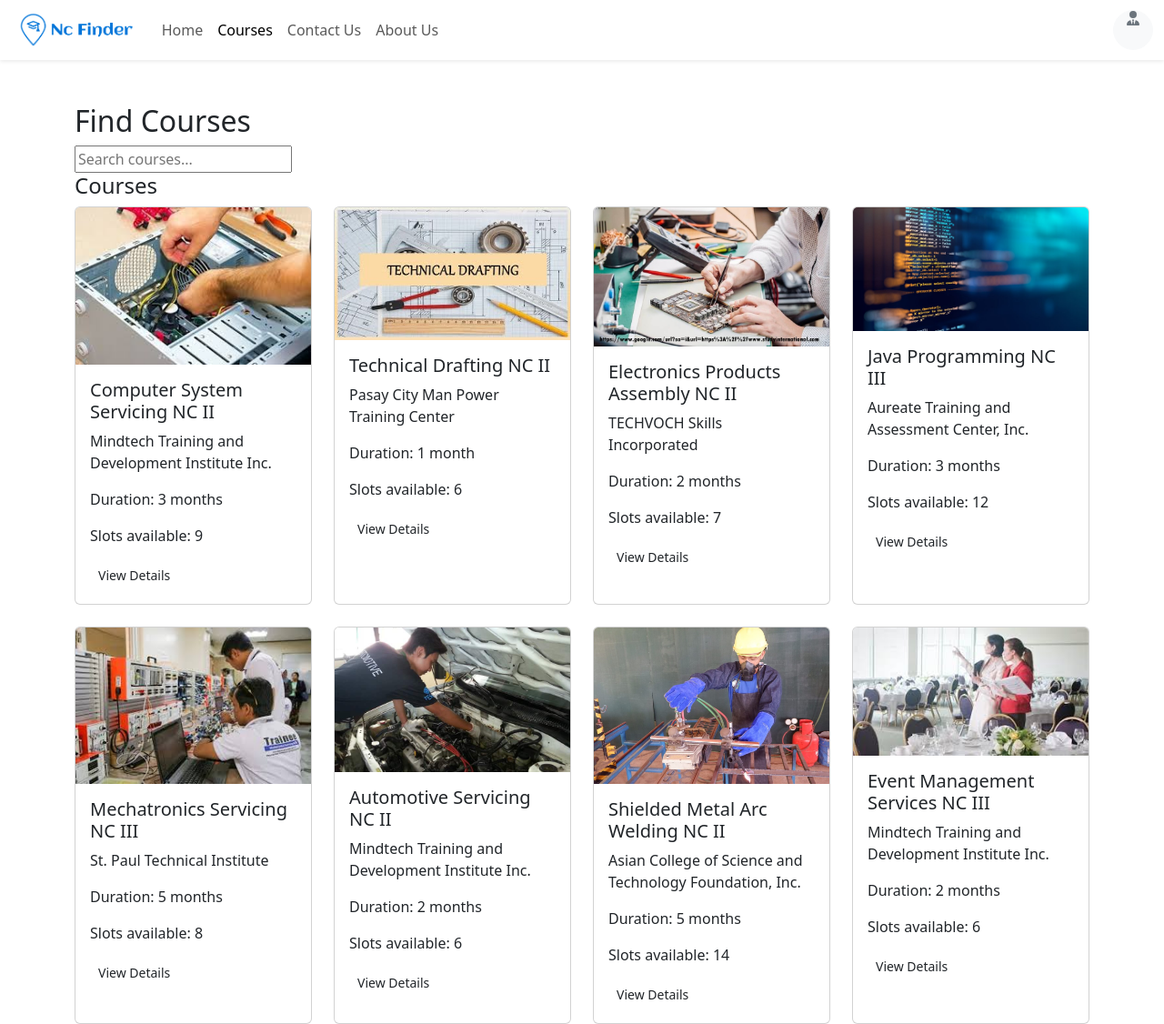
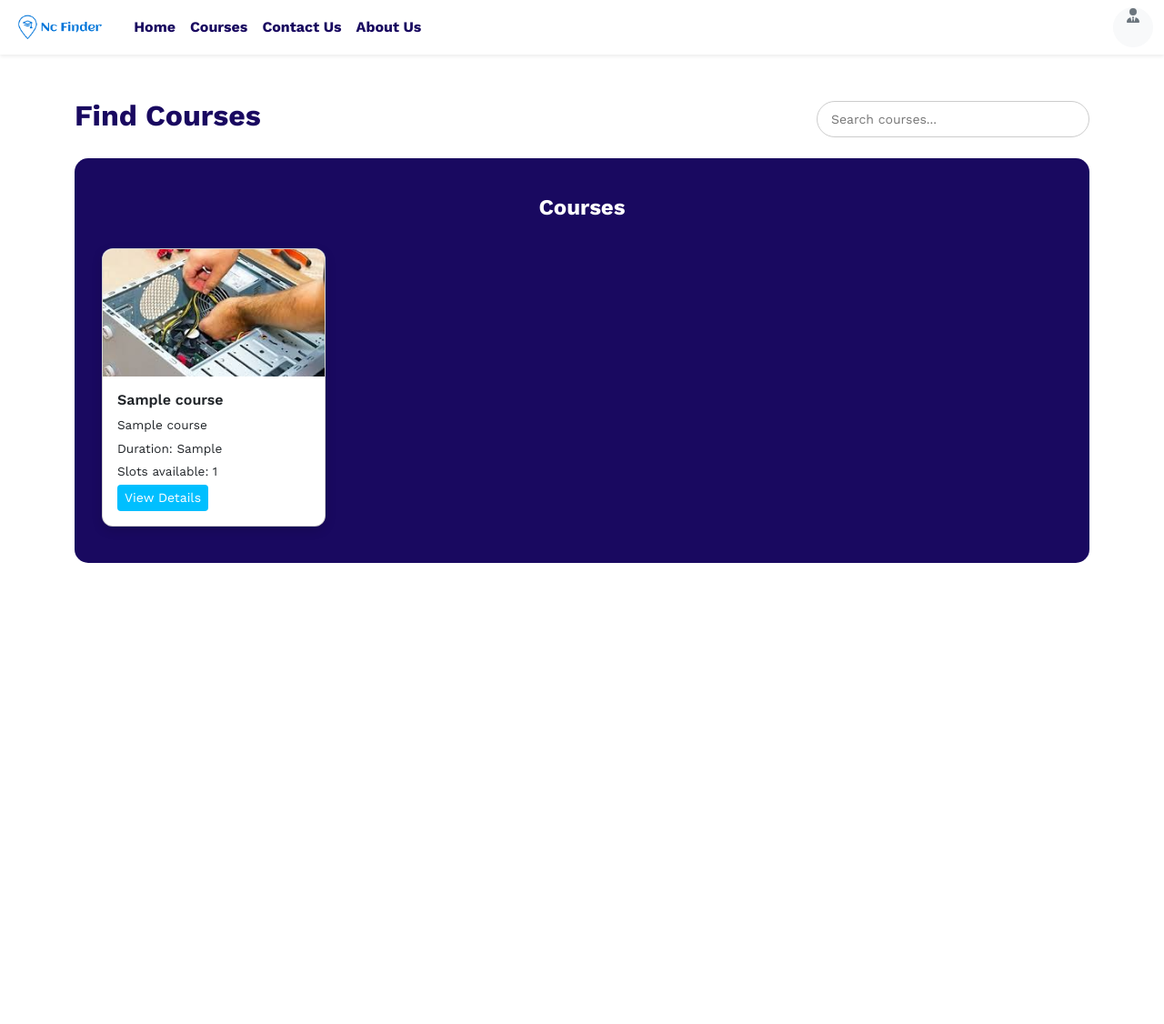
Before and after one commit to lyn212-cpu/Capstone, a PHP site: page /pages/FindCourse.php in a window 1280 px wide. Shown: the whole page at 91% size. After the commit the page ends 619 px from the top, so only its background shows below. Run offline with PHP 8.4, Linux system fonts and the light colour scheme; tables that the repository leaves empty hold one stand-in row (values such as "Sample post"); some libraries are stand-ins or nearby versions.

Commit message:
css and database
Added a css file for find course and also added all of the courses inside the find course button

```diff
--- a/UserInterface/pages/FindCourse.php
+++ b/UserInterface/pages/FindCourse.php
@@ -1,3 +1,11 @@
+<?php
+include '../../Backend/connect.php';
+
+// Fetch courses from the database
+$sql = "SELECT * FROM nc_course";
+$result = $conn->query($sql);
+?>
+
 <!DOCTYPE html>
 <html lang="en">
 
@@ -8,7 +16,7 @@
 
     <link rel="stylesheet" href="../../css/bootstrap.min.css">
     <script src="../../js/bootstrap.bundle.min.js"></script>
-    <link rel="stylesheet" href="../../Assets/style.css">
+    <link rel="stylesheet" href="../../css/find_course.css">
     <script src="https://use.fontawesome.com/releases/v6.3.0/js/all.js" crossorigin="anonymous"></script>
 </head>
 
@@ -50,140 +58,71 @@
             </div>
         </div>
 
+        <?php
+        $courseAssets = [
+            'Computer System Servicing NC II' => [
+                'img' => '../../Assets/COURSE_BG/css.jpg',
+                'details' => 'course_detailsCSS.php'
+            ],
+            'Technical Drafting NC II' => [
+                'img' => '../../Assets/COURSE_BG/TD.jpg',
+                'details' => 'course_detailsTD.php'
+            ],
+            'Electronics Products Assembly NC II' => [
+                'img' => 'EPAS.jpg',
+                'details' => 'course_detailsEPAS.php'
+            ],
+            'Java Programming NC III' => [
+                'img' => 'JAVA.jpg',
+                'details' => 'course_detailsJAVA.php'
+            ],
+            'Mechatronics Servicing NC III' => [
+                'img' => 'MCS.jpg',
+                'details' => 'course_detailsMS.php'
+            ],
+            'Automotive Servicing NC II' => [
+                'img' => 'AMS.jpg',
+                'details' => 'course_detailsAMS.php'
+            ],
+            'Shielded Metal Arc Welding NC II' => [
+                'img' => 'SMAW.jpg',
+                'details' => 'course_detailsSMAW.php'
+            ],
+            'Event Management Services NC III' => [
+                'img' => 'EMS.jpg',
+                'details' => 'course_detailsEMS.php'
+            ],
+            // Add more courses as needed
+        ];
+        ?>
         <!-- Course Section -->
         <div class="courses-wrapper">
             <h4>Courses</h4>
 
             <div class="row row-cols-1 row-cols-sm-2 row-cols-md-3 row-cols-lg-4 g-4" id="coursesRow">
-                <!-- Card 1 -->
+                <?php if ($result && $result->num_rows > 0): ?>
+                    <?php while ($row = $result->fetch_assoc()): ?>
                         <div class="col">
                             <div class="card h-100">
                                 <img src="../../Assets/COURSE_BG/css.jpg" class="card-img-top" alt="Course Image">
                                 <div class="card-body">
                                     <div>
-                                <h5 class="card-title">Computer System Servicing NC II</h5>
-                                <p>Mindtech Training and Development Institute Inc.</p>
-                                <p>Duration: 3 months</p>
-                                <p>Slots available: 9</p>
+                                        <h5 class="card-title"><?php echo htmlspecialchars($row['course_name']); ?></h5>
+                                        <p><?php echo htmlspecialchars($row['training_center_name']); ?></p>
+                                        <p>Duration: <?php echo htmlspecialchars($row['duration']); ?></p>
+                                        <p>Slots available: <?php echo htmlspecialchars($row['slots_available']); ?></p>
                                     </div>
-                            <a href="course_detailsCSS.php" class="btn btn-view btn-sm">View Details</a>
+                                    <a href="course_detailsCSS.php?id=<?php echo $row['course_id']; ?>"
+                                        class="btn btn-view btn-sm">View Details</a>
                                 </div>
                             </div>
                         </div>
-
-                <!-- Card 2 -->
+                    <?php endwhile; ?>
+                <?php else: ?>
                     <div class="col">
-                    <div class="card h-100">
-                        <img src="../../Assets/COURSE_BG/TD.jpg" class="card-img-top" alt="Course Image">
-                        <div class="card-body">
-                            <div>
-                                <h5 class="card-title">Technical Drafting NC II</h5>
-                                <p>Pasay City Man Power Training Center</p>
-                                <p>Duration: 1 month</p>
-                                <p>Slots available: 6</p>
+                        <div class="alert alert-info w-100">No courses found.</div>
                     </div>
-                            <a href="course_detailsTD.php" class="btn btn-view btn-sm">View Details</a>
-                        </div>
-                    </div>
-                </div>
-
-                <!-- Card 3 -->
-                <div class="col">
-                    <div class="card h-100">
-                        <img src="../../Assets/COURSE_BG/EPAS.jpg" class="card-img-top" alt="Course Image">
-                        <div class="card-body">
-                            <div>
-                                <h5 class="card-title">Electronics Products Assembly NC II</h5>
-                                <p>TECHVOCH Skills Incorporated</p>
-                                <p>Duration: 2 months</p>
-                                <p>Slots available: 7</p>
-                            </div>
-                            <a href="course_detailsEPAS.php" class="btn btn-view btn-sm">View Details</a>
-                        </div>
-                    </div>
-                </div>
-
-                <!-- Card 4 -->
-                <div class="col">
-                    <div class="card h-100">
-                        <img src="../../Assets/COURSE_BG/JAVA.jpg" class="card-img-top" alt="Course Image">
-                        <div class="card-body">
-                            <div>
-                                <h5 class="card-title">Java Programming NC III</h5>
-                                <p>Aureate Training and Assessment Center, Inc.</p>
-                                <p>Duration: 3 months</p>
-                                <p>Slots available: 12</p>
-                            </div>
-                            <a href="course_detailsJAVA.php" class="btn btn-view btn-sm">View Details</a>
-                        </div>
-                    </div>
-                </div>
-
-                <!-- Card 5 -->
-                <div class="col">
-                    <div class="card h-100">
-                        <img src="../../Assets/COURSE_BG/MCS.jpg" class="card-img-top" alt="Course Image">
-                        <div class="card-body">
-                            <div>
-                                <h5 class="card-title">Mechatronics Servicing NC III</h5>
-                                <p>St. Paul Technical Institute</p>
-                                <p>Duration: 5 months</p>
-                                <p>Slots available: 8</p>
-                            </div>
-                            <a href="course_detailsMS.php" class="btn btn-view btn-sm">View Details</a>
-                        </div>
-                    </div>
-                </div>
-
-                <!-- Card 6 -->
-                <div class="col">
-                    <div class="card h-100">
-                        <img src="../../Assets/COURSE_BG/AMS.jpg" class="card-img-top" alt="Course Image">
-                        <div class="card-body">
-                            <div>
-                                <h5 class="card-title">Automotive Servicing NC II</h5>
-                                <p>Mindtech Training and Development Institute Inc.</p>
-                                <p>Duration: 2 months</p>
-                                <p>Slots available: 6</p>
-                            </div>
-                            <a href="course_detailsAMS.php" class="btn btn-view btn-sm">View Details</a>
-                        </div>
-                    </div>
-                </div>
-
-                <!-- Card 7 -->
-                <div class="col">
-                    <div class="card h-100">
-                        <img src="../../Assets/COURSE_BG/SMAW.jpg" class="card-img-top" alt="Course Image">
-                        <div class="card-body">
-                            <div>
-                                <h5 class="card-title">Shielded Metal Arc Welding NC II</h5>
-                                <p>Asian College of Science and Technology Foundation, Inc.</p>
-                                <p>Duration: 5 months</p>
-                                <p>Slots available: 14</p>
-                            </div>
-                            <a href="course_detailsSMAW.php" class="btn btn-view btn-sm">View Details</a>
-                        </div>
-                    </div>
-                </div>
-
-                <!-- Card 8 -->
-                <div class="col">
-                    <div class="card h-100">
-                        <img src="../../Assets/COURSE_BG/EMS.jpg" class="card-img-top" alt="Course Image">
-                        <div class="card-body">
-                            <div>
-                                <h5 class="card-title">Event Management Services NC III</h5>
-                                <p>Mindtech Training and Development Institute Inc.</p>
-                                <p>Duration: 2 months</p>
-                                <p>Slots available: 6</p>
-                            </div>
-                            <a href="course_detailsEMS.php" class="btn btn-view btn-sm">View Details</a>
-                        </div>
-                    </div>
-                </div>
-
-            </div>
+                <?php endif; ?>
             </div>
         </div>
 
--- /dev/null
+++ b/css/find_course.css
@@ -0,0 +1,128 @@
+@import url('https://fonts.googleapis.com/css2?family=Poppins:wght@300;400;500;600;700&family=Work+Sans:wght@300;400;500;600;700&display=swap');
+
+body {
+    font-family: 'Work Sans', sans-serif;
+}
+
+.navbar {
+    background-color: #f8f9fa;
+}
+
+.navbar-brand {
+    display: flex;
+    text-shadow: 3px 1px 6px #190960;
+    align-items: center;
+}
+
+.navbar-brand img {
+    height: 30px;
+    margin-right: 5px;
+}
+
+#hero_section {
+    display: flex;
+    flex-direction: column;
+    justify-content: center;
+    background-position: center;
+    background-repeat: no-repeat;
+    background-size: cover;
+    height: 80vh;
+    background-image: url("../Assets/BACKGROUND/blur 1.jpg");
+}
+
+
+
+.navbar {
+    background-color: white !important;
+}
+
+.navbar .nav-link {
+    color: #190960 !important;
+    font-weight: bold;
+}
+
+.main-header {
+    display: flex;
+    justify-content: space-between;
+    align-items: center;
+    margin-bottom: 20px;
+    flex-wrap: wrap;
+}
+
+.main-header h2 {
+    color: #190960;
+    font-weight: bold;
+}
+
+.search-bar {
+    width: 300px;
+}
+
+.search-bar input {
+    width: 100%;
+    padding: 10px 15px;
+    border-radius: 25px;
+    border: 1px solid #ccc;
+    font-size: 14px;
+    outline: none;
+    box-sizing: border-box;
+    height: 40px;
+}
+
+.courses-wrapper {
+    background-color: #190960;
+    padding: 40px 30px;
+    border-radius: 15px;
+}
+
+.courses-wrapper h4 {
+    color: white;
+    margin-bottom: 30px;
+    font-weight: bold;
+    text-align: center;
+}
+
+.card {
+    background-color: white;
+    border-radius: 12px;
+    box-shadow: 0 4px 12px rgba(0, 0, 0, 0.15);
+    display: flex;
+    flex-direction: column;
+}
+
+.card-body {
+    flex-grow: 1;
+    display: flex;
+    flex-direction: column;
+    justify-content: space-between;
+    padding: 1rem;
+}
+
+.card h5 {
+    font-weight: 600;
+    font-size: 1rem;
+}
+
+.card p {
+    font-size: 0.85rem;
+    margin-bottom: 0.3rem;
+}
+
+.btn-view {
+    background-color: #00bfff;
+    color: white;
+    border: none;
+    margin-top: auto;
+    align-self: flex-start;
+}
+
+.btn-view:hover {
+    background-color: #009fcd;
+}
+
+.card-img-top {
+    height: 140px;
+    object-fit: cover;
+    border-top-left-radius: 12px;
+    border-top-right-radius: 12px;
+}
```
Lines whose indentation alone changed are shown as unchanged.
